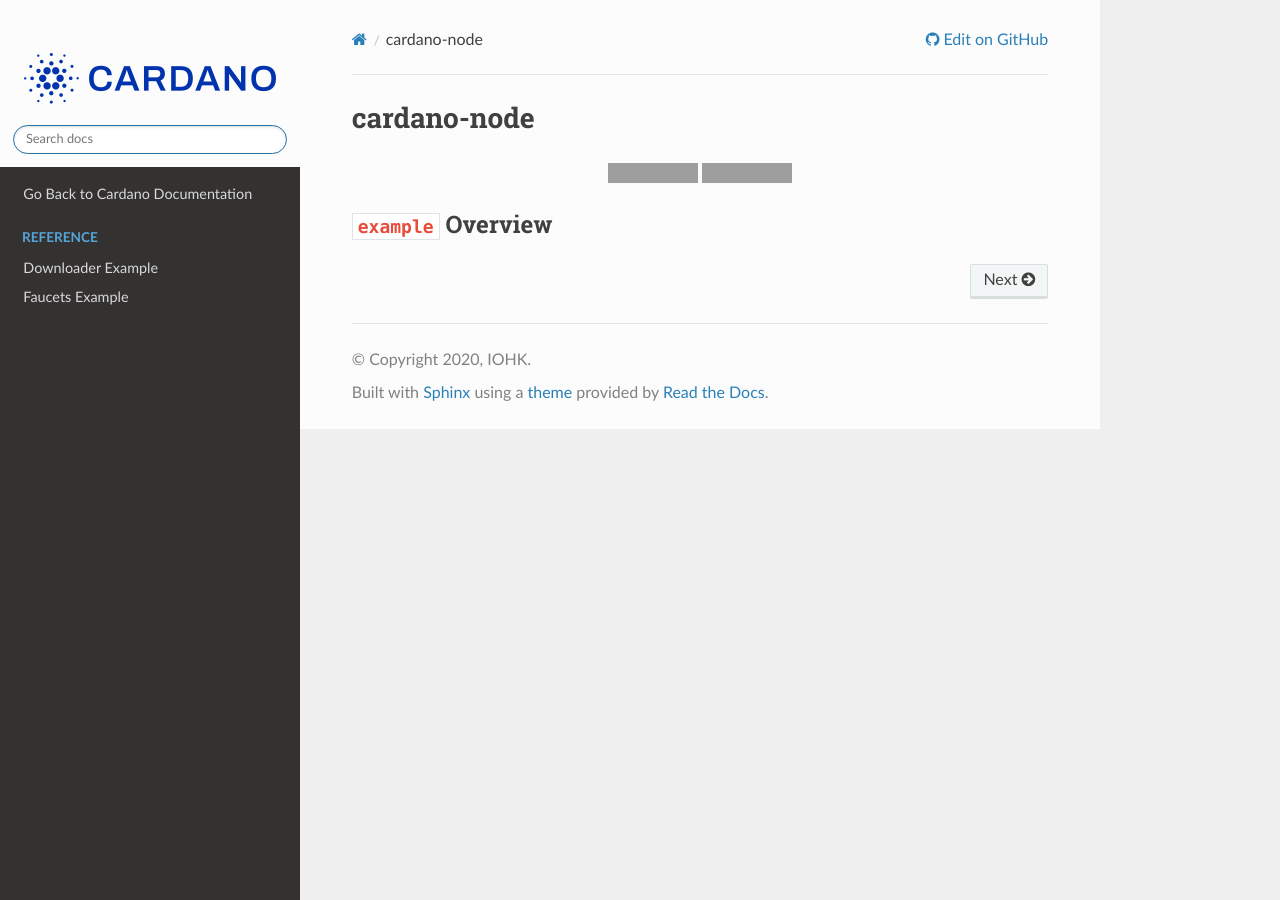
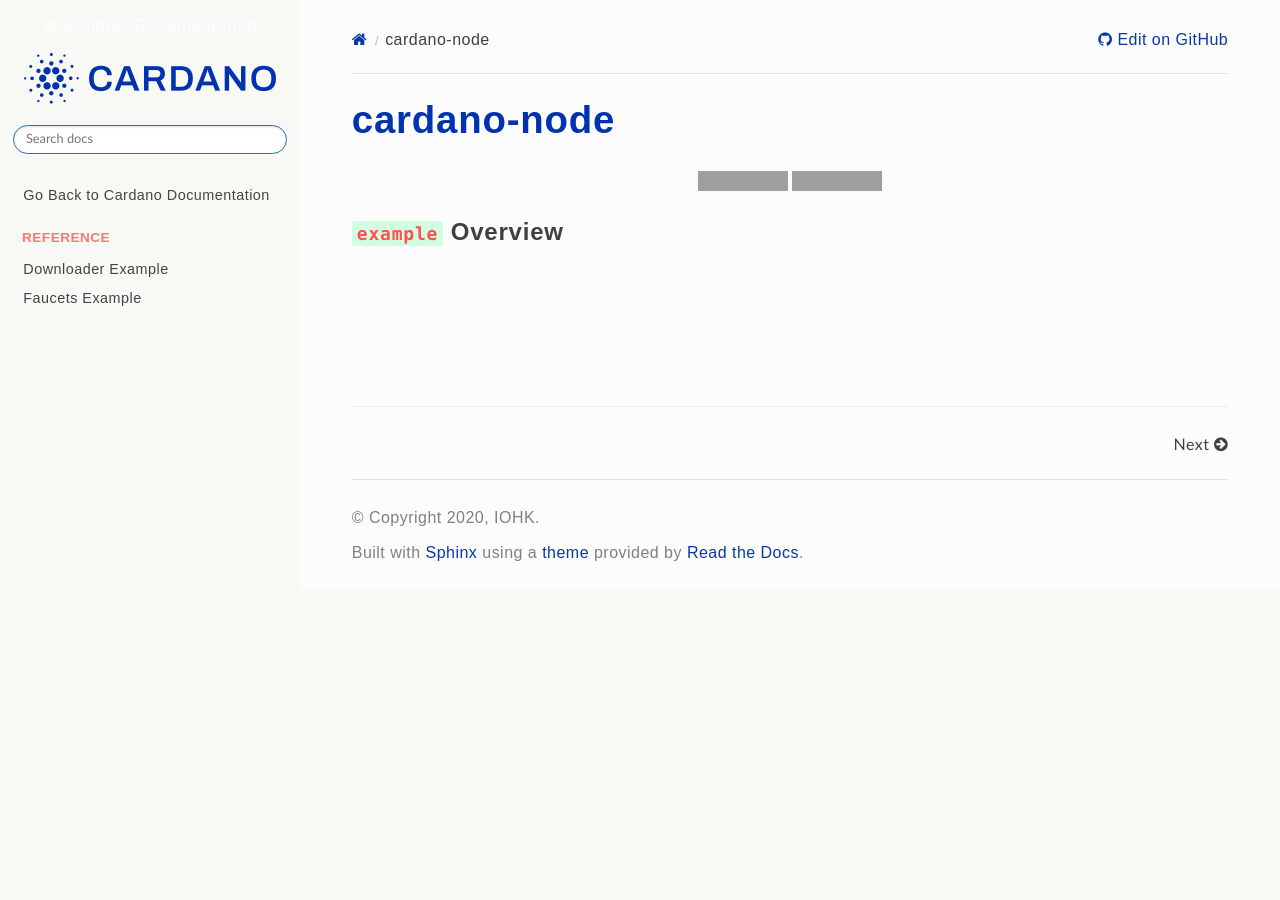
Before and after one commit to robcohen/example, a Sphinx documentation site: the page built from doc/index.rst, in a window 1280 px wide. Built offline with Sphinx 7.4.7 and the Read the Docs theme 2.0.0, drawn with Linux system fonts in a browser that asks for light colours; some web fonts are replaced; grey boxes are pictures that could not be loaded.

Commit message:
css update

```diff
--- /dev/null
+++ b/doc/.sphinx/_static/css/custom.css
@@ -0,0 +1,147 @@
+html, body.wy-body-for-nav, .wy-nav-side, .wy-nav-content-wrap{
+  background: #f8f8f5;
+}
+
+body {
+  font-weight: 300;
+}
+
+body, h1, h2, h3, h4, h5, h6 {
+  font-family: 'Chivo', sans-serif;
+  letter-spacing: .03rem;
+}
+
+h1, h2, h3, h4, h5, h6 {
+  letter-spacing: .05rem;
+}
+
+h1 {
+  color:#0033AD
+}
+
+
+a {
+  color:#0a38a6;
+}
+a:visited {
+  color:#335cbe;
+}
+p {
+  line-height: 28px;
+  font-weight: 300;
+}
+
+.wy-nav-content {
+  max-width: 70rem;
+}
+
+.wy-menu-vertical a {
+  color: #444;
+}
+.wy-menu-vertical a:hover {
+  color: #444;
+  background:#ddd;
+}
+
+.rst-footer-buttons {
+  margin-top:10rem;
+  padding-top:1.8rem;
+  border-top:1px solid #eee;
+}
+.rst-footer-buttons .btn.btn-neutral {
+  border:0;
+  background:transparent !important;
+  box-shadow:0 0 0 transparent;
+  padding:0;
+}
+
+.rst-content .section ul, .rst-content .toctree-wrapper ul, .wy-plain-list-disc, article ul ,.rst-content .section ul li, .rst-content .toctree-wrapper ul li, .wy-plain-list-disc li, article ul li {
+    line-height: 33px;
+}
+
+.wy-menu-vertical li.toctree-l1.current > a {
+    border: 0;
+}
+.wy-menu-vertical li.current > a, .wy-menu-vertical li.on a, .wy-menu-vertical li.toctree-l1.current > a {
+    background: #eee;
+    border: none;
+    border-left:#5281f7 5px solid !important;
+  padding-left: 18px;
+}
+.wy-menu-vertical li.current {
+    background: transparent;
+}
+
+.wy-nav-top {
+    background: linear-gradient(145deg, rgba(255,85,83,1) 0%, rgba(0,51,173,1) 100%);
+}
+.wy-nav-top a{
+   color:white
+}
+
+
+.rst-content .note .admonition-title, .rst-content .note .wy-alert-title, .rst-content .seealso .admonition-title, .rst-content .seealso .wy-alert-title, .rst-content .wy-alert-info.admonition-todo .admonition-title, .rst-content .wy-alert-info.admonition-todo .wy-alert-title, .rst-content .wy-alert-info.admonition .admonition-title, .rst-content .wy-alert-info.admonition .wy-alert-title, .rst-content .wy-alert-info.attention .admonition-title, .rst-content .wy-alert-info.attention .wy-alert-title, .rst-content .wy-alert-info.caution .admonition-title, .rst-content .wy-alert-info.caution .wy-alert-title, .rst-content .wy-alert-info.danger .admonition-title, .rst-content .wy-alert-info.danger .wy-alert-title, .rst-content .wy-alert-info.error .admonition-title, .rst-content .wy-alert-info.error .wy-alert-title, .rst-content .wy-alert-info.hint .admonition-title, .rst-content .wy-alert-info.hint .wy-alert-title, .rst-content .wy-alert-info.important .admonition-title, .rst-content .wy-alert-info.important .wy-alert-title, .rst-content .wy-alert-info.tip .admonition-title, .rst-content .wy-alert-info.tip .wy-alert-title, .rst-content .wy-alert-info.warning .admonition-title, .rst-content .wy-alert-info.warning .wy-alert-title, .rst-content .wy-alert.wy-alert-info .admonition-title, .wy-alert.wy-alert-info .rst-content .admonition-title, .wy-alert.wy-alert-info .wy-alert-title {
+    background: #5281f7;
+}
+.rst-content .note, .rst-content .seealso, .rst-content .wy-alert-info.admonition, .rst-content .wy-alert-info.admonition-todo, .rst-content .wy-alert-info.attention, .rst-content .wy-alert-info.caution, .rst-content .wy-alert-info.danger, .rst-content .wy-alert-info.error, .rst-content .wy-alert-info.hint, .rst-content .wy-alert-info.important, .rst-content .wy-alert-info.tip, .rst-content .wy-alert-info.warning, .wy-alert.wy-alert-info {
+    background: #ccd6ee;
+}
+.wy-menu-vertical header, .wy-menu-vertical p.caption {
+    color: #ff7676;
+}
+.rst-content .admonition-todo .admonition-title, .rst-content .admonition-todo .wy-alert-title, .rst-content .attention .admonition-title, .rst-content .attention .wy-alert-title, .rst-content .caution .admonition-title, .rst-content .caution .wy-alert-title, .rst-content .warning .admonition-title, .rst-content .warning .wy-alert-title, .rst-content .wy-alert-warning.admonition .admonition-title, .rst-content .wy-alert-warning.admonition .wy-alert-title, .rst-content .wy-alert-warning.danger .admonition-title, .rst-content .wy-alert-warning.danger .wy-alert-title, .rst-content .wy-alert-warning.error .admonition-title, .rst-content .wy-alert-warning.error .wy-alert-title, .rst-content .wy-alert-warning.hint .admonition-title, .rst-content .wy-alert-warning.hint .wy-alert-title, .rst-content .wy-alert-warning.important .admonition-title, .rst-content .wy-alert-warning.important .wy-alert-title, .rst-content .wy-alert-warning.note .admonition-title, .rst-content .wy-alert-warning.note .wy-alert-title, .rst-content .wy-alert-warning.seealso .admonition-title, .rst-content .wy-alert-warning.seealso .wy-alert-title, .rst-content .wy-alert-warning.tip .admonition-title, .rst-content .wy-alert-warning.tip .wy-alert-title, .rst-content .wy-alert.wy-alert-warning .admonition-title, .wy-alert.wy-alert-warning .rst-content .admonition-title, .wy-alert.wy-alert-warning .wy-alert-title {
+    background: #ff7676;
+}
+.rst-content .admonition-todo, .rst-content .attention, .rst-content .caution, .rst-content .warning, .rst-content .wy-alert-warning.admonition, .rst-content .wy-alert-warning.danger, .rst-content .wy-alert-warning.error, .rst-content .wy-alert-warning.hint, .rst-content .wy-alert-warning.important, .rst-content .wy-alert-warning.note, .rst-content .wy-alert-warning.seealso, .rst-content .wy-alert-warning.tip, .wy-alert.wy-alert-warning {
+    background: #FED8D8;
+}
+
+.rst-content blockquote {
+    margin-left: 0;
+    background: rgba(200,220,255,.4);
+  padding:1rem 1.3rem;
+}
+
+.rst-content div[class^="highlight"], .rst-content pre.literal-block {
+    border:0;
+    margin: 1px 0 2rem;
+}
+.highlight {
+    background:rgba(115,255,160,.3)  ;
+}
+.rst-content div[class^="highlight"] pre {
+  padding:1rem 1.3rem;
+}
+.highlight .s1 {
+    color: #FF4F4F;
+}
+
+.rst-content code.literal, .rst-content tt.literal {
+    color: #FF4F4F;
+}
+.rst-content code, .rst-content tt, code {
+    background:rgba(115,255,160,.3) ;
+    border: 0 solid #e1e4e5;
+  border-radius: 3px;
+}
+
+
+.rst-versions {
+display: none;
+}
+
+
+@media (min-width:768px) {
+h1 {
+  font-size:2.4rem;
+}
+
+.wy-grid-for-nav {
+  position: relative;
+  max-width: 100rem;
+  margin:auto;
+}
+  .wy-nav-side {
+
+  }
+}
--- a/doc/conf.py
+++ b/doc/conf.py
@@ -85,7 +85,7 @@
     'display_version': False,
     'prev_next_buttons_location': 'bottom',
     'style_external_links': False,
-    'style_nav_header_background': '#fcfcfc',
+    'style_nav_header_background': '#f8f8f5',
     # Toc options
     'collapse_navigation': True,
     'sticky_navigation': True,
@@ -99,6 +99,11 @@
 # so a file named "default.css" will overwrite the builtin "default.css".
 
 html_logo = ".sphinx/cardano-logo.png"
+
+html_css_files = [
+    'https://fonts.googleapis.com/css2?family=Chivo:wght@300;400;700&display=swap',
+    'css/custom.css',
+]
 
 html_context = {
   "display_github": True, # Add 'Edit on Github' link instead of 'View page source'
```
